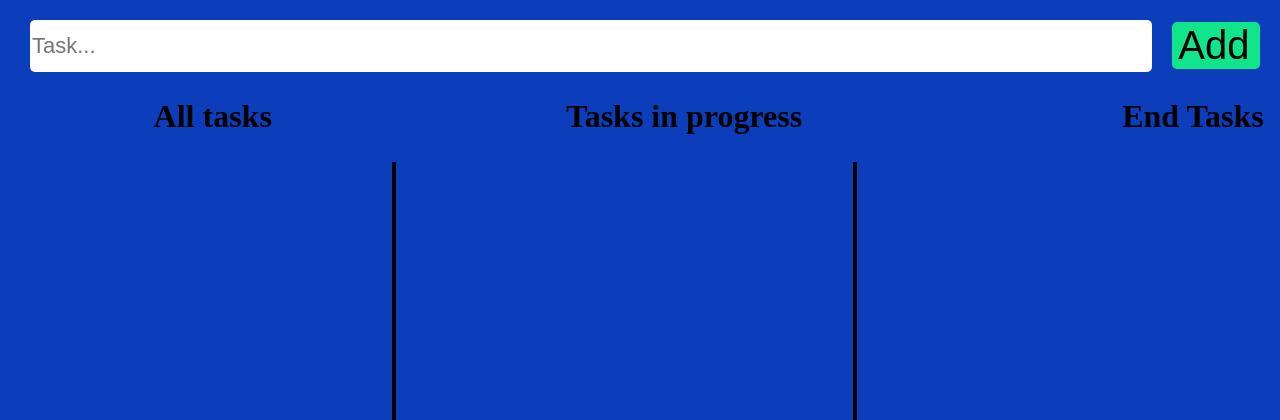
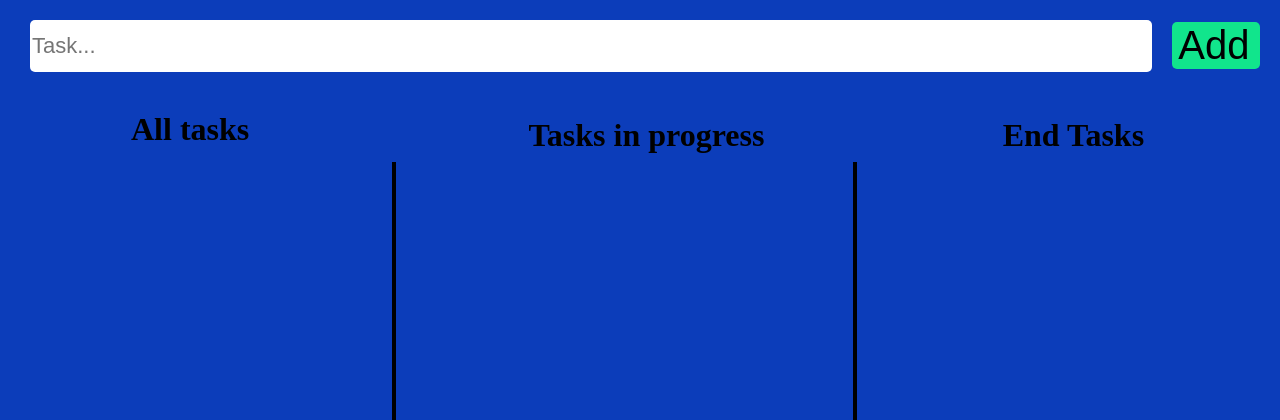
Before and after one commit to JanKolo04/task-table, a PHP site: page /main.html in a window 1280 px wide. Shown: the top 420 px of the page. Run offline with PHP 8.4, Linux system fonts and the light colour scheme.

Commit message:
responive subtitles

```diff
--- a/main.html
+++ b/main.html
@@ -16,11 +16,18 @@
 
 	<div class="texts">
 	<!---text--->
-		<h1 class="all_task_text">All tasks</h1>
+		<div class="text1">
+			<h1 class="all_task_text">All tasks</h1>
+		</div>
 
-		<h1 class="tasks_in_progress">Tasks in progress</h1>
+		<div class="text2">
+			<h1 class="tasks_in_progress">Tasks in progress</h1>
+		</div>
 
-		<h1 class="end_tasks">End Tasks</h1>
+		<div class="text3">
+			<h1 class="end_tasks">End Tasks</h1>
+		</div>
+
 	</div>
 
 
--- a/script.js
+++ b/script.js
@@ -10,4 +10,19 @@ function myFunction() {
 
   	//clear text input
 	document.getElementById('myText').value = '';
+
 }
+
+
+
+ $(document).ready(function () {
+            $(document).on('mouseenter', 'div[id^=divbutton]', function () {
+                $(this).find(":button").show();
+            }).on('mouseleave', 'div[id^=divbutton]', function () {
+                $(this).find(":button").hide();
+            });
+           $(document).on('click', 'button#i', function () {
+                $(this).closest("div").remove();
+            });
+
+ });
--- a/style.css
+++ b/style.css
@@ -16,6 +16,7 @@ body {
 #myText {
 	width: 90%;
 	height: 50px;
+	min-width: 50%;
 	margin-top: 20px;
 	margin-left: 30px;
 	border: none;
@@ -47,21 +48,33 @@ body {
   	flex-direction: row;
 }
 
+.text1 {
+	width: 31%;
+}
+
 .all_task_text {
-	margin-left: 12%;
-	margin-top: 2%;
+	margin-left: 34%;
+	margin-top: 10%;
 	display: flex;
 }
 
+.text2 {
+	width: 36%;
+}
+
 .tasks_in_progress {
-	margin-left: 23%;
-	margin-top: 2%;
+	margin-left: 32%;
+	margin-top: 10%;
 	display: flex;
 }
 
+.text3 {
+	width: 36%;
+}
+
 .end_tasks {
-	margin-left: 25%;
-	margin-top: 2%;
+	margin-left: 38%;
+	margin-top: 10%;
 	display: flex;
 }
 
```
